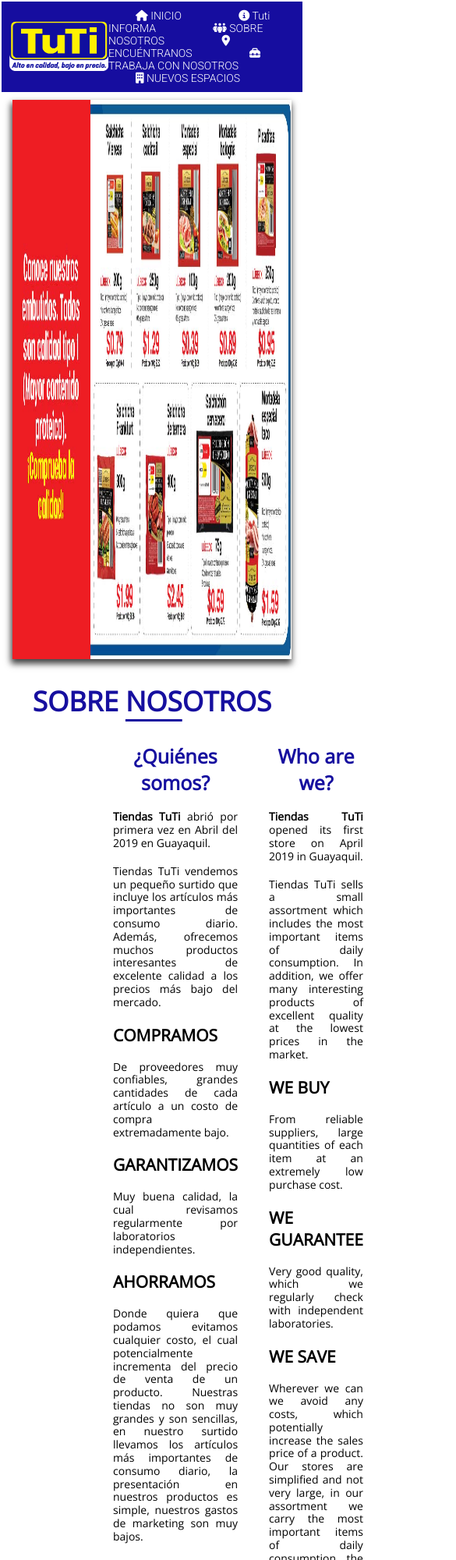
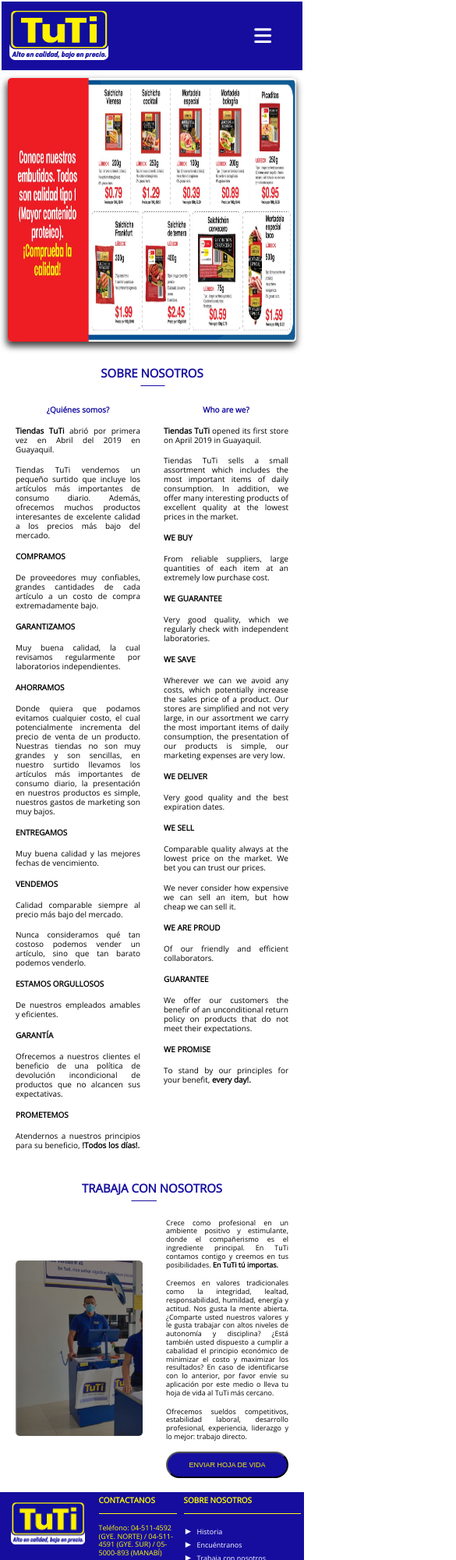
Before and after one commit to Hidalgo1996/Curso_Disenio_FrontEnd, a plain HTML site: page index.html in a window 390 px wide. Shown: the top 2000 px of the page at 78% size, 585 px wide, since content can reach past the window. Drawn offline with nearby package versions, Linux system fonts and the light colour scheme.

Commit message:
Agregado el diseño responsive

```diff
--- a/CSS/estilo.css
+++ b/CSS/estilo.css
@@ -8,6 +8,7 @@
 /*Menú*/
 .Contenedor_Menu{
     display: flex;
+    justify-content: space-between;
     align-items: center;
     background-color: RGB(22, 13, 159);
     margin: 2px;
@@ -23,10 +24,14 @@
 }
 
 /*Color para la cinta opciones*/
+nav{
+    display: flex;
+}
+
 nav a{
     color: white;
     text-decoration: none;
-    margin: 35px;
+    margin: 30px;
     cursor: pointer;
 }
 
@@ -35,6 +40,19 @@
     color: yellow;
 }
 
+/*Estilo al boton*/
+.btn_Menu :hover{
+    color: yellow;
+}
+.btn_Menu{
+    margin-right: 30px;
+    color: white;
+    font-size: 18px;
+    cursor: pointer;
+    display: none;
+}
+
+/*Header*/
 .Contenedor_Header{
     /*Para aplicar un centrar, primero debe ser un flex*/
     display: flex;
@@ -199,3 +217,128 @@
 li{
     color: white;
 }
+
+
+/*Media Queries*/
+@media screen and (max-width: 768px){
+    /*Menu*/
+    nav a{
+        display: none;
+    }
+    .btn_Menu{
+        font-size: 25px;
+        cursor: pointer;
+        display: inline;
+    }
+    /*Banner*/
+    .Contenedor_Header_Img{
+        height: 40vh;
+        width: 100%;
+        box-shadow: -1px 5px 8px 1px rgba(0,0,0,0.75);
+        -webkit-box-shadow: -1px 5px 8px 1px rgba(0,0,0,0.75);
+        -moz-box-shadow: -1px 5px 8px 1px rgba(0,0,0,0.75);
+        border-radius: 5px;
+    }
+
+    /*Titulo sección nosotros contendor general*/
+    .Section_Nosotros{
+        font-size: 10px;
+    }
+    .Section_Encabezado{
+        display: flex;
+        justify-content: center;
+        margin: 30px;
+        font-weight: bold;
+        font-size: 15px;
+        color: RGB(22, 15, 159);
+    }
+    .Section_Nosotros_Es{
+        margin-left: 20px;
+        margin-right: 15px;
+        width: 100vh;
+    }
+    .Section_Nosotros_En{
+        margin-right: 20px;
+        margin-left: 15px;
+        width: 100vh;
+    }
+    .Section_Nosotros_Es_Quienes{
+        font-size: 10px;
+        font-weight: bold;
+    }
+    .Section_Nosotros_Es_We{
+        font-weight: bold;
+        font-size: 10px;
+    }
+    section h1{
+        font-size: 10px;
+    }
+    .Contenedor_Article_Encabezado{
+        margin-top: 25px;
+        font-size: 15px;
+    }
+    /*Article general*/
+    .Contenedor_Article_Parrafo{
+        justify-content: center;
+        font-size: 9px;
+    }
+    .Contenedor_Article_Parrafo_Img{
+        height: 25em;
+        width: 235em;
+
+        /*Util, pero no aplica
+        background-size: contain;*/
+        margin-left: 20px;
+        margin-right: 15px;
+    }
+    .Contenedor_Article_Parrafo_Pa{
+        margin-right: 20px;
+        margin-left: 15px;
+    }
+    .enviar{
+        font-size: 9px;
+    }
+    /*Footer*/
+
+    .Contenedor_Footer{
+        justify-content: space-around;
+        width: 100vw;
+        padding: 2px;
+        padding-left: 0px;
+        padding-right: 0px;
+        padding-bottom: 0px;
+        margin-bottom: 0px;
+        font-size: 9px;
+        /*
+        width: 100vw;
+        height: 100vh;
+        */
+    }
+    footer{
+        width: 100vw;
+        padding: 0px;
+        margin: 0px;
+    }
+    .Contenedor_Footer_Logo img{
+        height: 55px;
+        width: 95px;
+    }
+    .Titulo_Contacto{
+        font-size: 10px;
+    }
+    .Contenedor_Footer_Contacto{
+        width: 100px;
+        margin: 2px;
+        padding: 1px;
+        margin: 0px;
+    }
+    .Titulo_Nosotros{
+        font-size: 10px;
+    }
+    .Contenedor_Footer_Nosotros{
+        width: 150px;
+        margin: 2px;
+        padding: 1px;
+        margin: 0px;
+    }
+}
--- a/proyecto_integrador.html
+++ b/index.html
@@ -39,6 +39,11 @@
                         <a href="#"><i class="fa-solid fa-toolbox"></i> TRABAJA CON NOSOTROS</a>
                         <a href="#"><i class="fa-solid fa-building"></i> NUEVOS ESPACIOS</a>
                     </ul>
+
+                    <!--Boton de menu-->
+                    <span class="btn_Menu">
+                        <i class="fa fa-bars"></i>
+                    </span>
                 </nav>
             </div>
 
```
